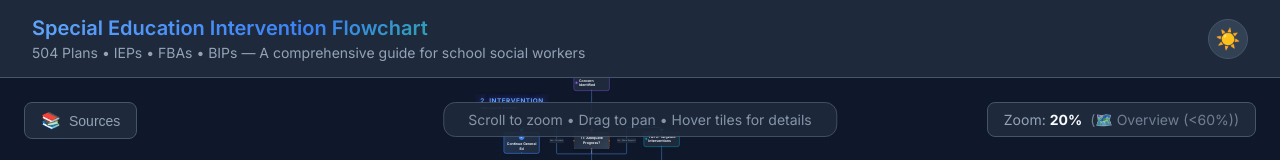
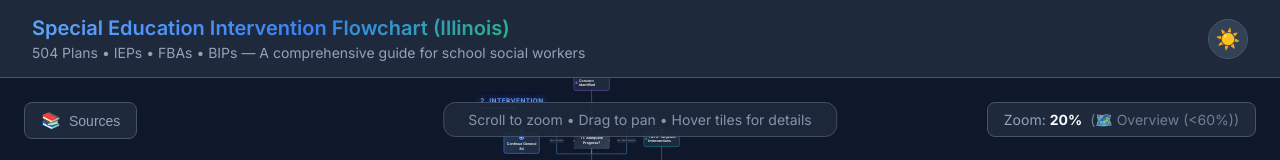
Before and after one commit to mooserson/IEP_504_FBA_BIP_Explainer, a React (Vite) app: page / in a window 1280 px wide. Shown: the top 160 px of the page. Built offline with nearby package versions, Linux system fonts and the light colour scheme.

Commit message:
add illinois to h1

```diff
--- a/src/App.jsx
+++ b/src/App.jsx
@@ -419,7 +419,7 @@ function App() {
         <div className="app-container">
             <header className="app-header">
                 <div>
-                    <h1 className="app-title">Special Education Intervention Flowchart</h1>
+                    <h1 className="app-title">Special Education Intervention Flowchart (Illinois)</h1>
                     <p className="app-subtitle">504 Plans • IEPs • FBAs • BIPs — A comprehensive guide for school social workers</p>
                 </div>
                 <ThemeToggle />
```
